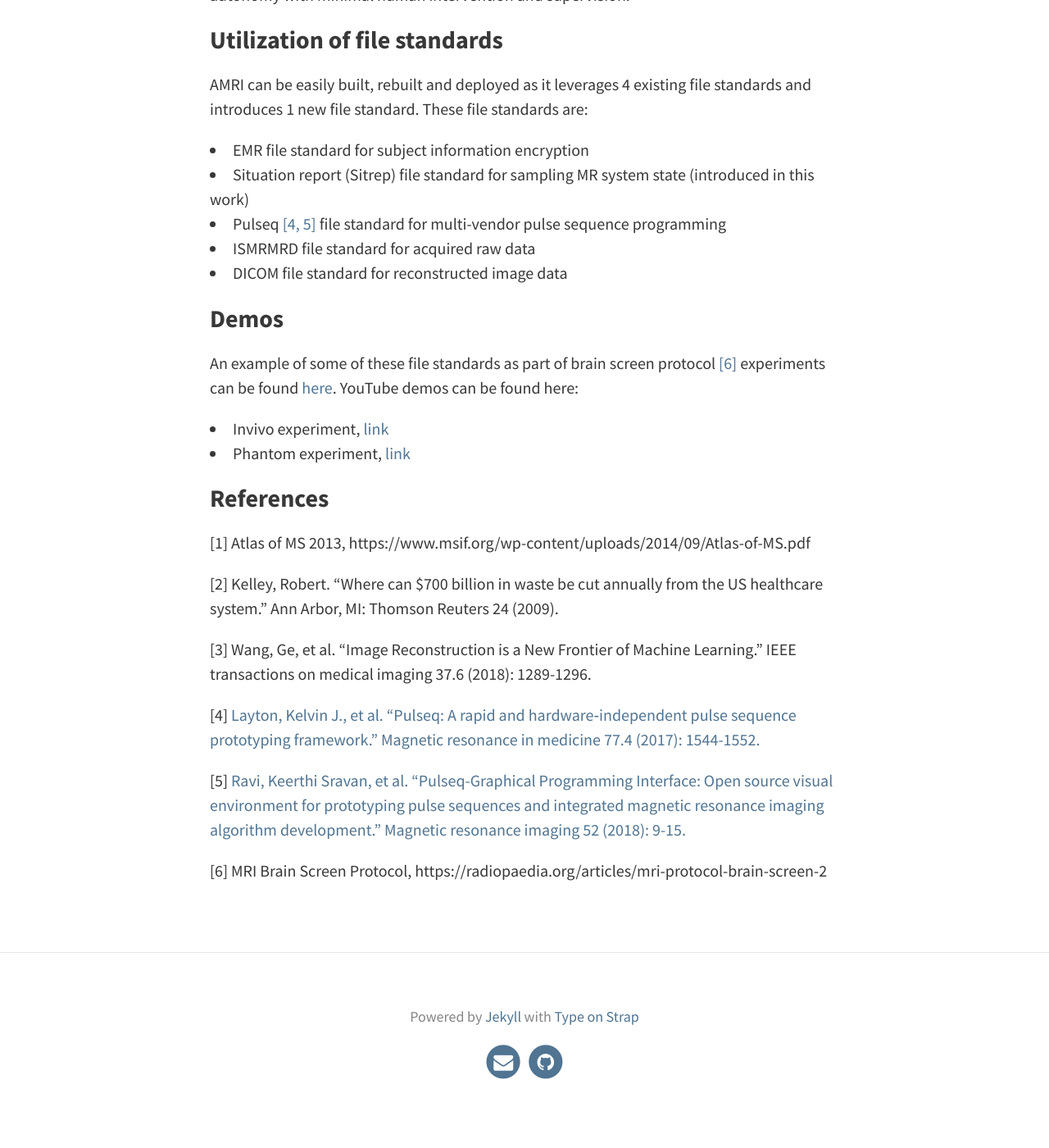
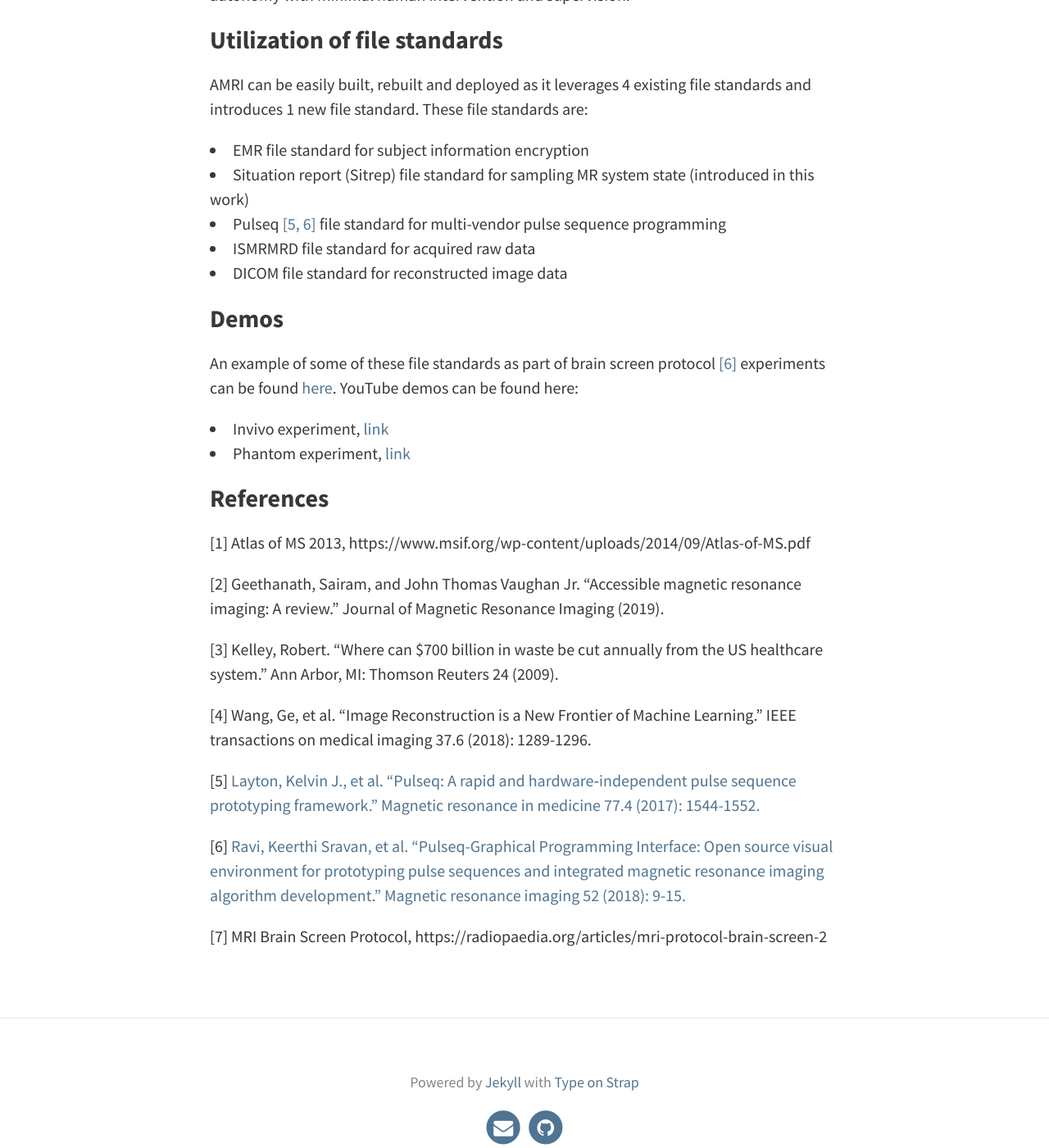
Before and after one commit to imr-framework/imr-framework.github.io, a Jekyll site: the page built from pages/amri.md, in a window 1280 px wide and 1400 px high, scrolled down 1319 px. Shown: the whole window at 82% size. Built offline with Jekyll 4.4.1, drawn with Linux system fonts in a browser that asks for light colours; some of the changed text lies outside the part shown.

Commit message:
Update citation, fix spelling

```diff
--- a/pages/amri.md
+++ b/pages/amri.md
@@ -26,7 +26,7 @@ The above capabilities would deliver an IPS that is knowledge-rich, and capable
 AMRI can be easily built, rebuilt and deployed as it leverages 4 existing file standards and introduces 1 new file standard. These file standards are:
 - EMR file standard for subject information encryption
 - Situation report (Sitrep) file standard for sampling MR system state (introduced in this work)
-- Pulseq [[4, 5]](#references) file standard for multi-vendor pulse sequence programming
+- Pulseq [[5, 6]](#references) file standard for multi-vendor pulse sequence programming
 - ISMRMRD file standard for acquired raw data
 - DICOM file standard for reconstructed image data
 
@@ -38,12 +38,14 @@
 ### References
 [1] Atlas of MS 2013, https://www.msif.org/wp-content/uploads/2014/09/Atlas-of-MS.pdf
 
-[2] Kelley, Robert. "Where can $700 billion in waste be cut annually from the US healthcare system." Ann Arbor, MI: Thomson Reuters 24 (2009).
+[2] Geethanath, Sairam, and John Thomas Vaughan Jr. "Accessible magnetic resonance imaging: A review." Journal of Magnetic Resonance Imaging (2019).
 
-[3] Wang, Ge, et al. "Image Reconstruction is a New Frontier of Machine Learning." IEEE transactions on medical imaging 37.6 (2018): 1289-1296.
+[3] Kelley, Robert. "Where can $700 billion in waste be cut annually from the US healthcare system." Ann Arbor, MI: Thomson Reuters 24 (2009).
 
-[4] [Layton, Kelvin J., et al. "Pulseq: A rapid and hardware‐independent pulse sequence prototyping framework." Magnetic resonance in medicine 77.4 (2017): 1544-1552.](https://onlinelibrary.wiley.com/doi/abs/10.1002/mrm.26235)
+[4] Wang, Ge, et al. "Image Reconstruction is a New Frontier of Machine Learning." IEEE transactions on medical imaging 37.6 (2018): 1289-1296.
 
-[5] [Ravi, Keerthi Sravan, et al. "Pulseq-Graphical Programming Interface: Open source visual environment for prototyping pulse sequences and integrated magnetic resonance imaging algorithm development." Magnetic resonance imaging 52 (2018): 9-15.](https://www.sciencedirect.com/science/article/pii/S0730725X1830033X)
+[5] [Layton, Kelvin J., et al. "Pulseq: A rapid and hardware‐independent pulse sequence prototyping framework." Magnetic resonance in medicine 77.4 (2017): 1544-1552.](https://onlinelibrary.wiley.com/doi/abs/10.1002/mrm.26235)
 
-[6] MRI Brain Screen Protocol, https://radiopaedia.org/articles/mri-protocol-brain-screen-2
+[6] [Ravi, Keerthi Sravan, et al. "Pulseq-Graphical Programming Interface: Open source visual environment for prototyping pulse sequences and integrated magnetic resonance imaging algorithm development." Magnetic resonance imaging 52 (2018): 9-15.](https://www.sciencedirect.com/science/article/pii/S0730725X1830033X)
+
+[7] MRI Brain Screen Protocol, https://radiopaedia.org/articles/mri-protocol-brain-screen-2
```
Also changed, not shown: other parts of pages/amri.md (+3 -3 lines).
